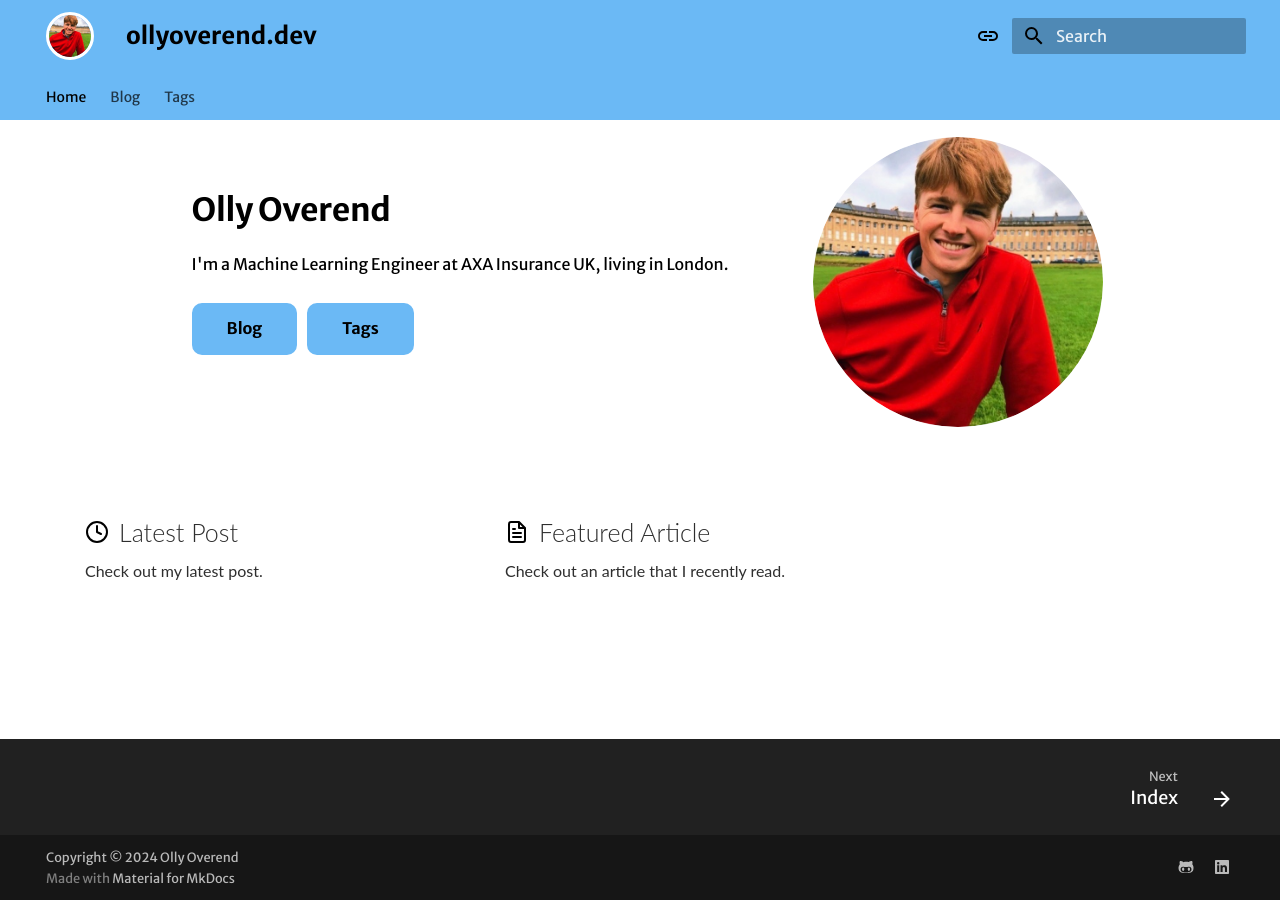
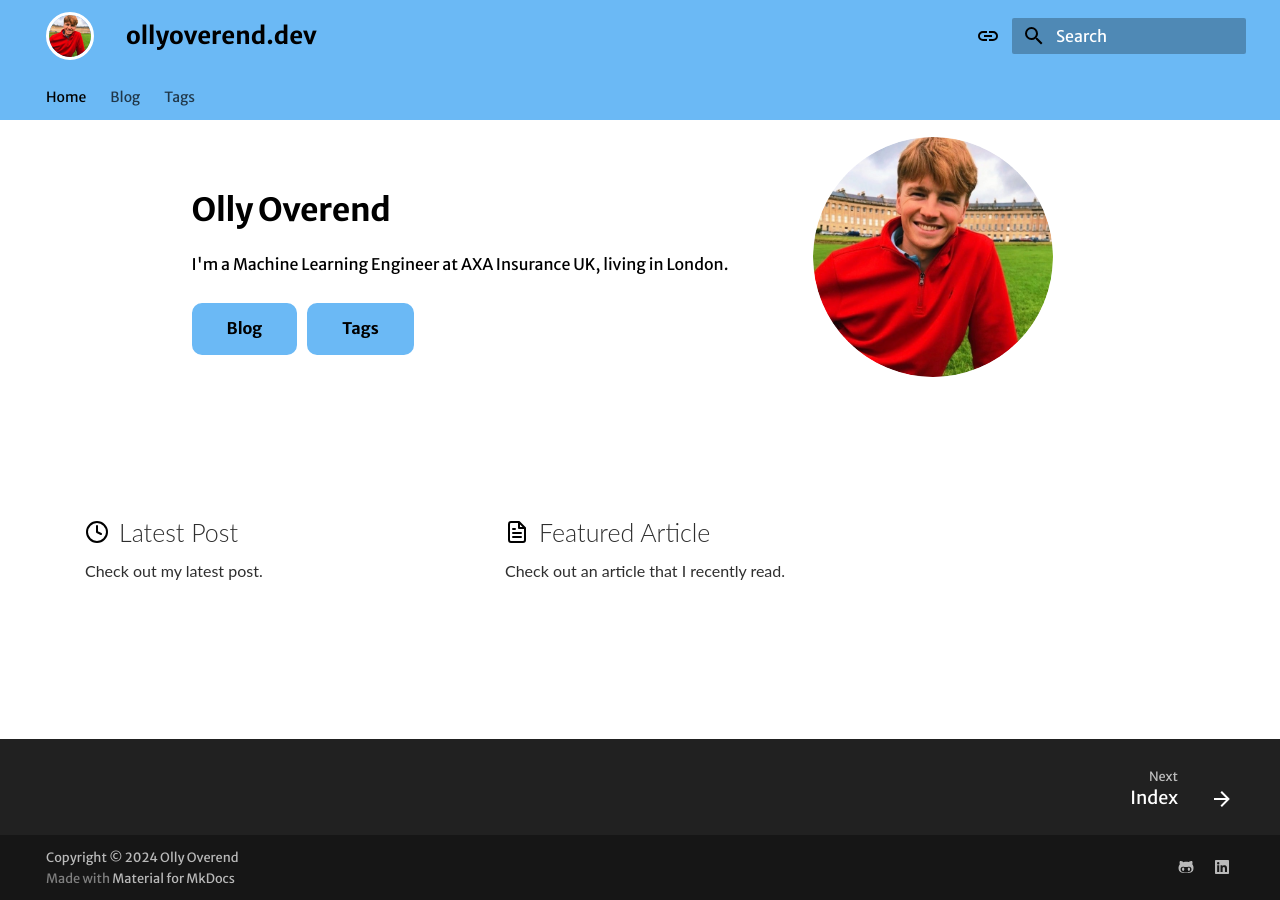
Before and after one commit to OliverOverend/ollyoverend.dev, an MkDocs documentation site: the page built from docs/index.md, in a window 1280 px wide. Built offline with MkDocs 1.6.1 and Material for MkDocs 9.7.7, drawn with Linux system fonts in a browser that asks for light colours; some web fonts are replaced.

Commit message:
Refactors padding for hero image in home.html for improved layout and spacing

```diff
--- a/assets/home.html
+++ b/assets/home.html
@@ -37,6 +37,7 @@
         width: 15rem;
         height: 15rem;
         order: 1;
+        padding-right: 2.5rem;
     }
 
     .tx-hero__image img {
```
